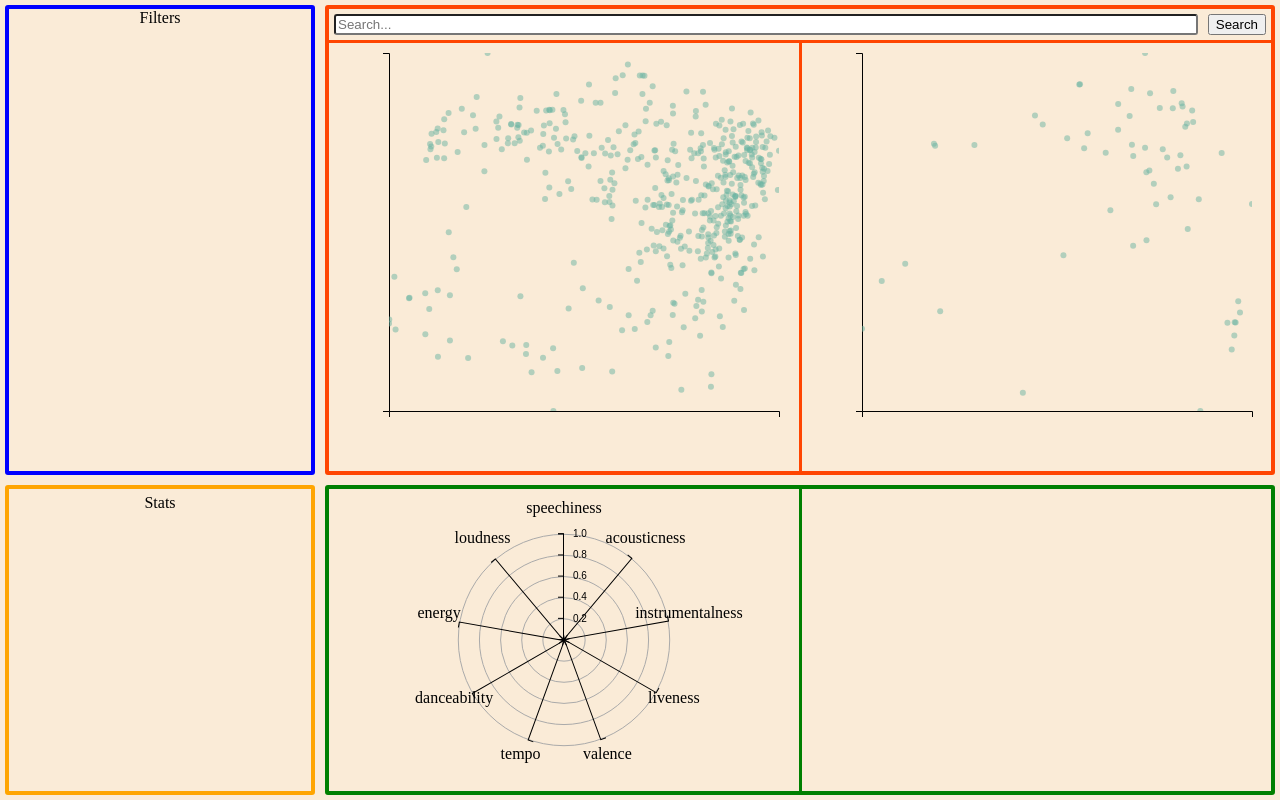
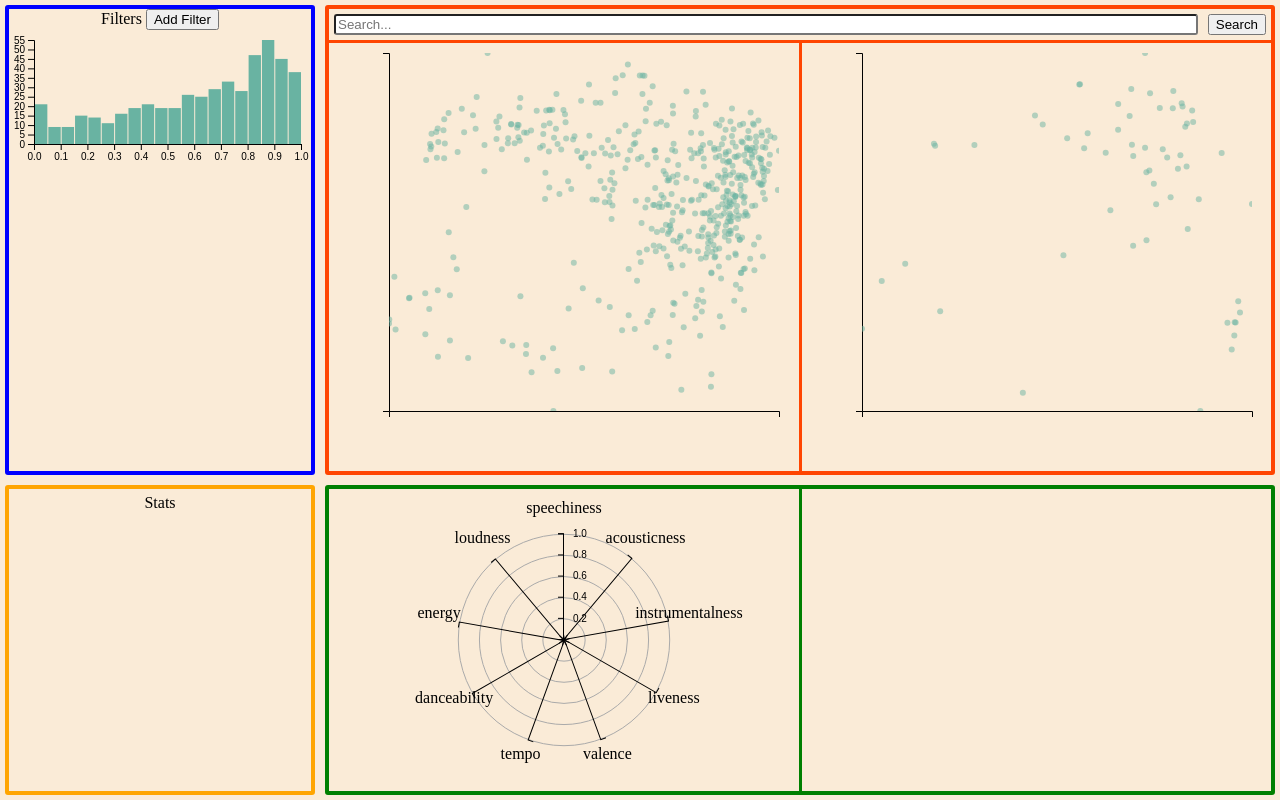
Before and after one commit to Alessio-Parmeggiani/Visual_Analytics_Spotify, a plain HTML site: page Index/index.html in a window 1280 px wide. Drawn offline with nearby package versions, Linux system fonts and the light colour scheme.

Commit message:
Added histogram filters For now they don't actually filter data, they just show the distribution of data according to a certain category as a histogram

```diff
--- a/Index/index.html
+++ b/Index/index.html
@@ -8,12 +8,18 @@
         <script defer src="..\pca.js"></script>
         <script defer src="..\utils.js"></script>
         <script defer src="..\show_stats.js"></script>
+        <script defer src="..\histogram_filter.js"></script>
         <script defer src="..\Scatter_plot.js"></script>
         <script defer src="..\radial_plot.js"></script> <!-- the defer attribute lets the script load but waits for the DOM to be ready before executing it -->
+
     </head>
     <body>
         <div id="container">
-            <div id="filter-bar" class="block">Filters</div>
+            <div id="filter-bar" class="block">
+                Filters
+                <button id="add-filter">Add Filter</button>
+                <div id="filter-container"></div>
+            </div>
             <div id="scatter-plots" class="block">
                 <form id="search-form">
                     <input type="text" id="search-input" placeholder="Search...">
--- a/Index/style.css
+++ b/Index/style.css
@@ -63,6 +63,10 @@ svg {
     border-color: blue;
 }
 
+#filter-container {
+    height: 30%;
+}
+
 #scatter-plots {
     grid-area: scatter-plots;
     border-color: orangered;
--- a/Scatter_plot.js
+++ b/Scatter_plot.js
@@ -245,7 +245,7 @@ function ScatterPlotMain(data, margin, width, height, svg, view_artist) {
             named_data=true
             if (view_artist) {
                 named_data=false
-                console.log("selected artist:",d.originalTarget.__data__[2])
+                console.log("selected artist:",d.originalTarget.__data__[2])    // QUI ORIGINALTARGET È DA CAMBIARE, NON È COMPATIBILE CON NESSUN BROWSER CHE NON SIA FIREFOX
             }
             else  console.log("selected song:",d.originalTarget.__data__[2])
             updateRadialPlot(d.originalTarget.__data__[2],named=true)
@@ -270,6 +270,10 @@ function ScatterPlotMain(data, margin, width, height, svg, view_artist) {
         })
 
 
+
+}
+
+function updateScatterPlot() {
 
 }
 
@@ -306,6 +310,9 @@ function main() {
                 cat_limits.push(limits)
             }
             console.log("limits:",cat_limits)
+
+            let lowLimit, topLimit = filterHistogram(data, 'energy');
+
             ScatterPlotMain(data, margin, width, height, svg1, false)
             ScatterPlotMain(data, margin, width, height, svg2, true)
 
--- /dev/null
+++ b/histogram_filter.js
@@ -0,0 +1,105 @@
+function filterHistogram(data, cat) {
+    const div_height = document.getElementById("filter-container").clientHeight;
+    const div_width = document.getElementById("filter-container").clientWidth;
+
+    // set the dimensions and margins of the histogram
+    const margin = {top: 10, right: 10, bottom: 25, left: 25},
+    width = div_width - margin.left - margin.right,
+    height = div_height - margin.top - margin.bottom;
+
+    let lowLimit;
+    let topLimit;
+
+    const svg = d3.select("#filter-container")
+        .append("svg")
+        .attr("width", width + margin.left + margin.right)
+        .attr("height", height + margin.top + margin.bottom)
+        .append("g")
+        .attr("transform", `translate(${margin.left}, ${margin.top})`);
+
+        // On the x axis we have the values for the speechiness
+        // they go from 0 to 1
+        let x = d3.scaleLinear()
+            .domain([0, 1])
+            .range([0, width]);
+
+        svg.append("g")
+            .call(d3.axisBottom(x))
+            .attr("transform", function(d) {
+                return `translate(0, ${height})`
+            });
+
+        let binsNum = 20;
+
+        // I want the histogram to show the distribution of values between 0 and 1
+        // So if there are no more values greater than the maximum of a category, I want to show it
+        let histogram = d3.histogram()
+            .value(function(d) { return d[cat] })
+            .domain(x.domain())
+            .thresholds(x.ticks(20));
+
+        let bins = histogram(data);
+        let histArr = getHistValues(data, binsNum, cat);
+
+        // the y axis represents the number of samples that have value for that
+        // category in the bin
+        let y = d3.scaleLinear()
+            .domain([0, d3.max(histArr)])
+            .range([height, 0]);
+
+        svg.append("g")
+            .call(d3.axisLeft(y));
+
+        svg.selectAll("rect")
+            .data(bins)
+            .enter()
+            .append("rect")
+                .attr("x", 1)
+                .attr("transform", function(d) { return "translate(" + x(d.x0) + "," + y(d.length) + ")"; })
+                .attr("width", function(d) { return x(d.x1) - x(d.x0) -1 ; })
+                .attr("height", function(d) { return height - y(d.length); })
+                .style("fill", "#69b3a2");
+
+        let brushLabelL = svg.append("text")
+                    .attr("id", "brush-label-L")
+                    .attr("x", 0)
+                    .attr("y", height+25)
+
+        let brushLabelR = svg.append("text")
+                    .attr("id", "brush-label-R")
+                    .attr("x", 0)
+                    .attr("y", height+25)
+
+        let brush = d3.brushX()
+            .extent([[0, 0], [width, height]])
+            .on("brush", function(event) {
+                let s = event.selection;
+
+                // this is to avoid the execution of the following code when the brush is automatically resized to a prefixed value
+                // without it it would keep looping because every resize generates a new brush event
+                if (!event.sourceEvent) return;
+
+                lowLimit = round2Bin(x.invert(s[0]), binsNum);
+                topLimit = round2Bin(x.invert(s[1]), binsNum);
+
+                // update and move labels
+                brushLabelL
+                    .attr("x", s[0])
+                    .text(`${lowLimit}`)
+                brushLabelR
+                    .attr("x", s[1])
+                    .text(`${topLimit}`)
+
+                // moving the brush to one of the bins
+                d3.select(this).call(brush.move, [lowLimit, topLimit].map(x))
+            })
+            .on("end", function(event) {
+                console.log(`I valori sono: ${lowLimit}, ${topLimit}`)
+            })
+
+        svg.append("g")
+            .attr("class", "brush")
+            .call(brush)
+
+    return lowLimit, topLimit;
+}
--- a/utils.js
+++ b/utils.js
@@ -24,3 +24,23 @@ function getPCA(pca_data){
     console.log("data after PCA:",new_data)
     return new_data
 }
+
+function getHistValues(data, bins, category) {
+    let vals = [];
+    for (let i=0; i<bins; i++) {
+        vals.push(d3.count(data, function(d) {
+            return (d[category] >= i/bins && d[category] < (i+1)/bins) ? 1 : undefined;
+        }))
+    }
+    return vals;
+}
+
+/**
+ * Rounds a number to the closest bin value that is <= number
+ */
+function round2Bin(n, bins) {
+    let i = 0
+    while (i/bins < n) {i++};
+
+    return i/bins;
+}
```
